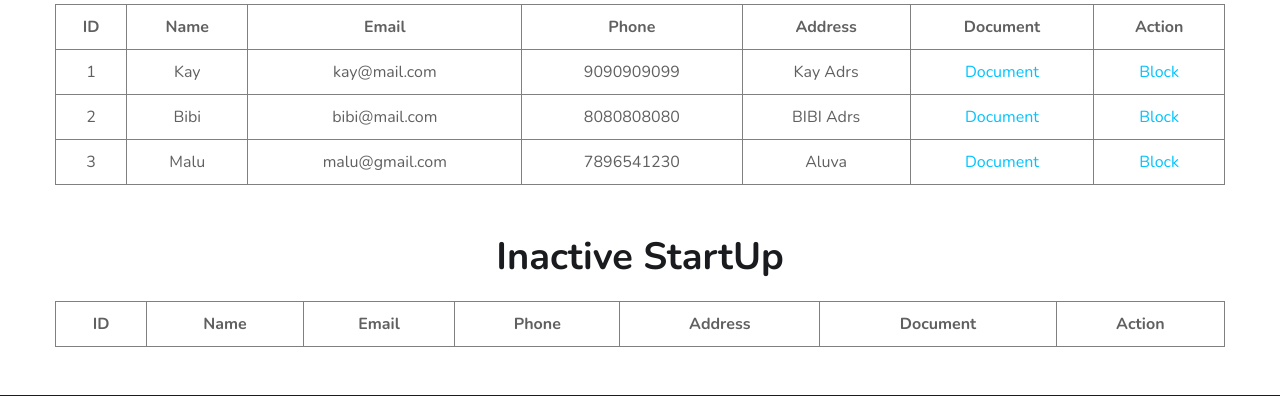
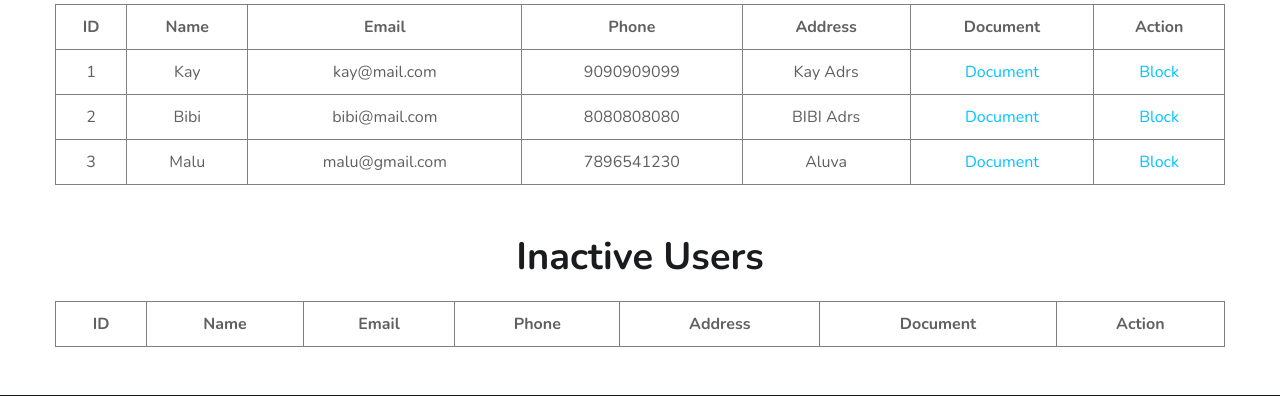
Before and after one commit to Schematic-Bytes/reakt, a Django app: page /adminStartUp in a window 1280 px wide. Shown: the part 512-908 px from the top of the page. Run offline with Django 3.2, Linux system fonts and the light colour scheme; data comes from the database, SQL or seed files in the repository; lists and menus that the app fills with data are empty; some libraries are stand-ins or nearby versions.

Commit message:
corrected some spelling mistakes

```diff
--- a/templates/adminStartup.html
+++ b/templates/adminStartup.html
@@ -87,7 +87,7 @@
           {% endfor %}
         </table>
         <div class="mt-5"></div>
-        <h3 class="title-w3l">Inactive StartUp</h3>
+        <h3 class="title-w3l">Inactive Users</h3>
         <table>
           <tr>
             <th>ID</th>
--- a/templates/sfBase.html
+++ b/templates/sfBase.html
@@ -50,7 +50,7 @@ Author URL: http://w3layouts.com
                 <a class="nav-link" href="/sfHome">Home</a>
               </li>
               <li class="nav-item active">
-                <a class="nav-link" href="/sftrending">Tending</a>
+                <a class="nav-link" href="/sftrending">Trending</a>
               </li>
               <li class="nav-item active">
                 <a class="nav-link" href="/sfPost">Post</a>
```
Also changed, not shown: db.sqlite3, static/media/beab46b6-2a05-4505-be52-128c69f4dfe5.jpeg (added).
